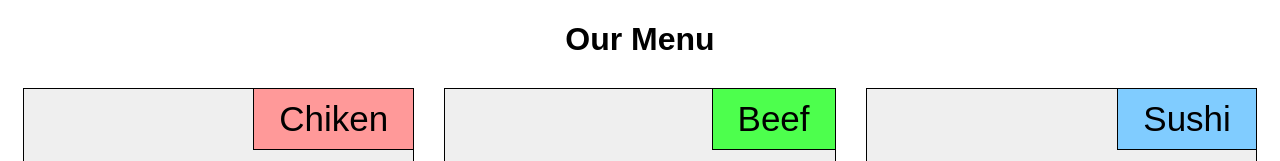
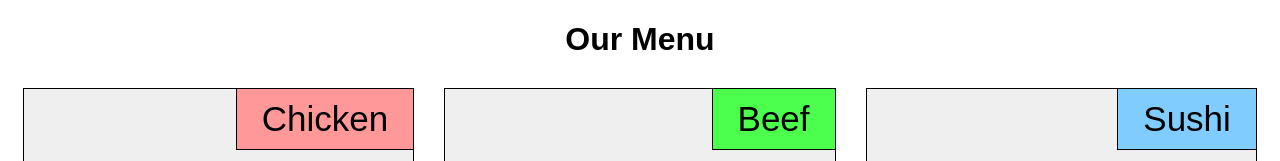
Before and after one commit to laibit/coursera-html-css-js-module2, a plain HTML site: page index.html in a window 1280 px wide. Shown: the top 161 px of the page. Drawn offline with Linux system fonts and the light colour scheme.

Commit message:
Typo correction

```diff
--- a/index.html
+++ b/index.html
@@ -14,7 +14,7 @@
   <div class="col-lg-4 col-md-6">
     <div>
       <div class="title red">
-      	Chiken
+      	Chicken
       </div>
       <p>
     	Lorem ipsum dolor sit amet, consectetur adipiscing elit. Vivamus pulvinar commodo mauris sed condimentum. Praesent nisl libero, tincidunt in urna fringilla, volutpat interdum mi. Nam facilisis viverra ligula et aliquam. Vestibulum porta ante in sem gravida, non laoreet nisi faucibus.
```
